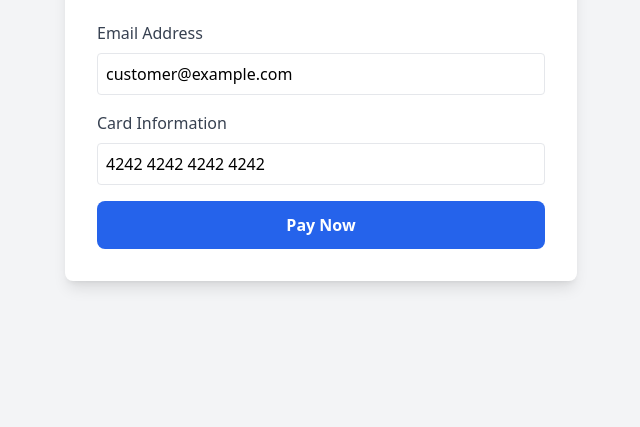
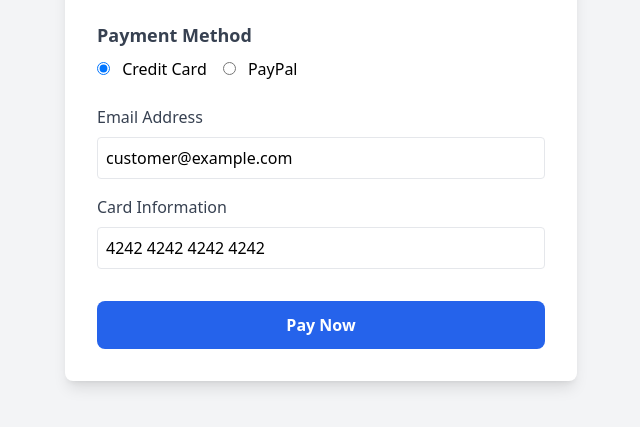
Before and after one commit to wuebetmistireselassie/techwave-product-listing, a plain HTML site: page checkout.html in a window 1280 px wide. Shown: the part 123-550 px from the top of the page, without its empty margins (319-959 px from the left). Drawn offline with nearby package versions, Linux system fonts and the light colour scheme.

Commit message:
Update checkout.html

```diff
--- a/checkout.html
+++ b/checkout.html
@@ -11,20 +11,43 @@
         <div class="bg-white p-8 rounded-lg shadow-lg max-w-lg mx-auto">
             <h1 class="text-2xl font-bold mb-6">Checkout</h1>
 
+            <div class="mb-6">
+                <h2 class="text-lg font-semibold text-gray-700 mb-2">Payment Method</h2>
+                <div class="flex space-x-4">
+                    <div>
+                        <input type="radio" id="payment-method-card" name="payment-method" value="card" class="mr-2" checked>
+                        <label for="payment-method-card">Credit Card</label>
+                    </div>
+                    <div>
+                        <input type="radio" id="payment-method-paypal" name="payment-method" value="paypal" class="mr-2">
+                        <label for="payment-method-paypal">PayPal</label>
+                    </div>
+                </div>
+            </div>
+
             <form id="payment-form">
-                <div class="mb-4">
-                    <label for="email" class="block text-gray-700 mb-2">Email Address</label>
-                    <input type="email" id="email" class="w-full p-2 border rounded" value="customer@example.com" required>
+                <div id="card-details-form">
+                    <div class="mb-4">
+                        <label for="email-card" class="block text-gray-700 mb-2">Email Address</label>
+                        <input type="email" id="email-card" class="w-full p-2 border rounded" value="customer@example.com" required>
+                    </div>
+                    <div class="mb-4">
+                        <label for="card-number" class="block text-gray-700 mb-2">Card Information</label>
+                        <input type="text" id="card-number" class="w-full p-2 border rounded" value="4242 4242 4242 4242" required>
+                    </div>
                 </div>
-                <div class="mb-4">
-                    <label for="card-number" class="block text-gray-700 mb-2">Card Information</label>
-                    <input type="text" id="card-number" class="w-full p-2 border rounded" value="4242 4242 4242 4242" required>
+
+                <div id="paypal-form" class="hidden">
+                     <div class="mb-4">
+                        <label for="email-paypal" class="block text-gray-700 mb-2">PayPal Email</label>
+                        <input type="email" id="email-paypal" class="w-full p-2 border rounded" value="customer@paypal.com" required>
+                    </div>
                 </div>
-                <button type="submit" id="pay-btn" class="w-full bg-blue-600 text-white font-semibold py-3 px-6 rounded-lg hover:bg-blue-700 transition-colors">
+
+                <button type="submit" id="pay-btn" class="w-full mt-4 bg-blue-600 text-white font-semibold py-3 px-6 rounded-lg hover:bg-blue-700 transition-colors">
                     Pay Now
                 </button>
             </form>
-
         </div>
     </div>
     <script src="checkout.js"></script>
```
